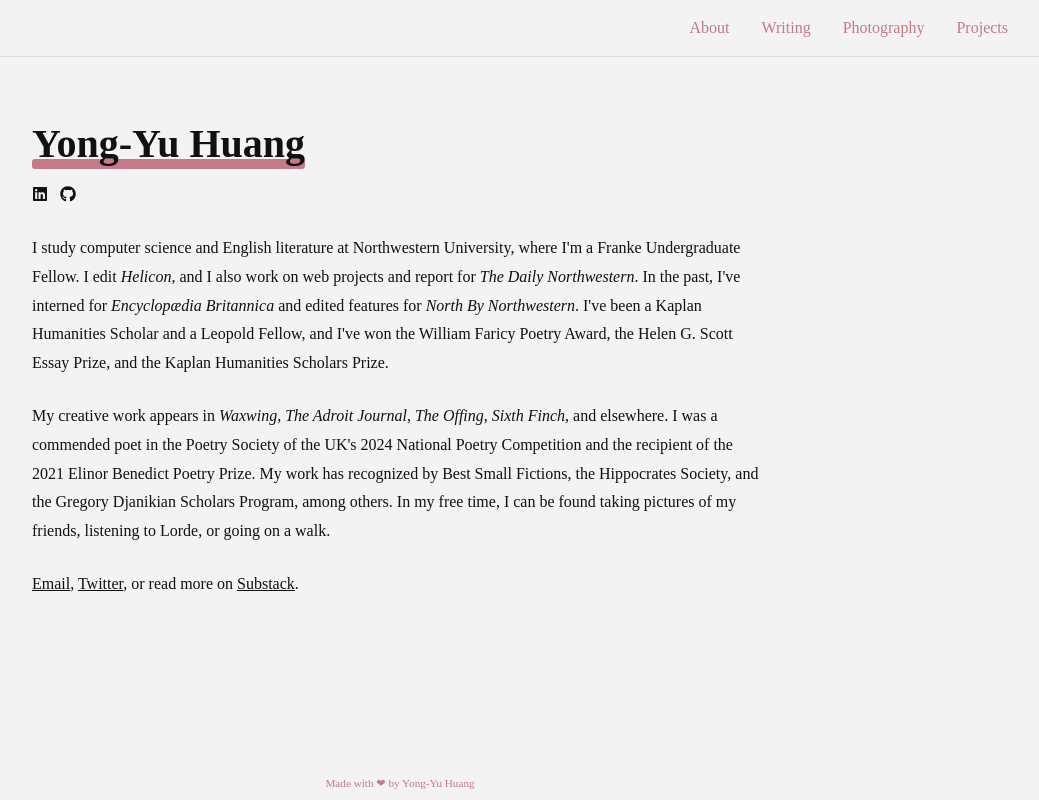
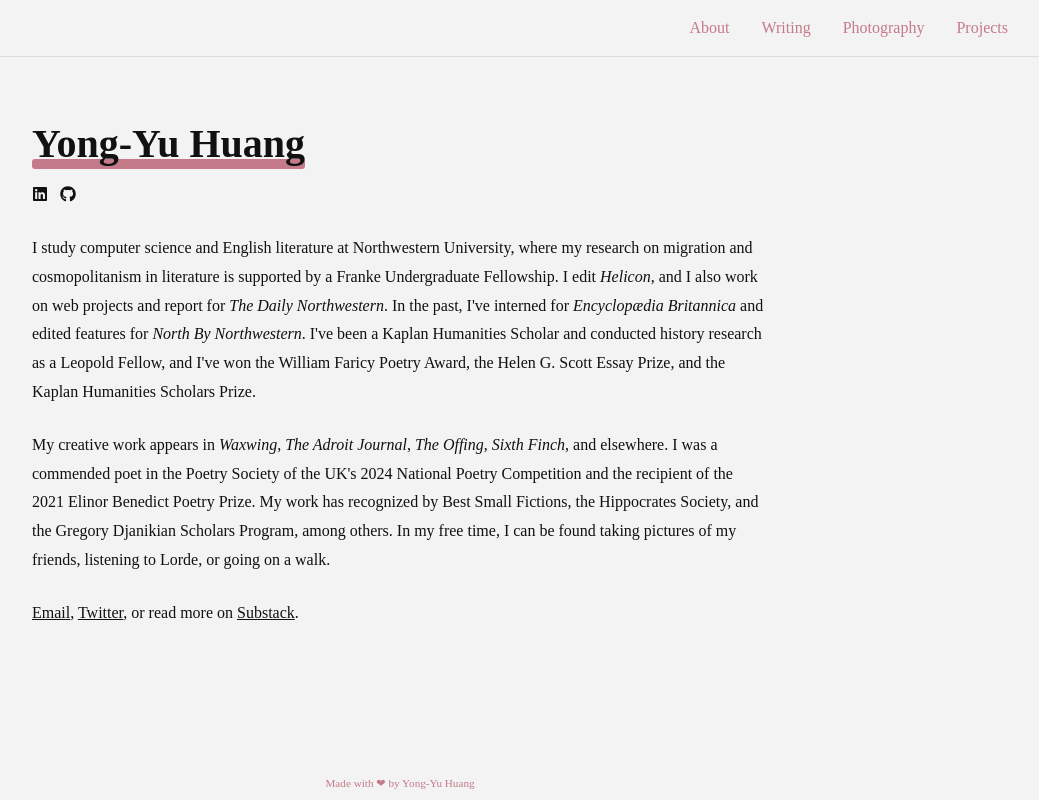
Before and after one commit to yongssh/yongssh.github.io, a Next.js app: page / in a window 1280 px wide. Shown: the whole page, without its empty margins (240-1279 px from the left). Built offline with nearby package versions, Linux system fonts and the light colour scheme; a web font is replaced by a local one.

Commit message:
update bio

```diff
--- a/src/app/components/about.tsx
+++ b/src/app/components/about.tsx
@@ -47,10 +47,10 @@
             visibleIndex >= 0 ? styles.visible : ""
           }`}
         >
-          I study computer science and English literature at Northwestern University, where I&apos;m a Franke Undergraduate Fellow.
+          I study computer science and English literature at Northwestern University, where my research on migration and cosmopolitanism in literature is supported by a Franke Undergraduate Fellowship.
           I edit <em>Helicon</em>, and I also work on web projects and report for <em>The Daily Northwestern</em>.
           In the past, I&apos;ve interned for <em>Encyclopædia Britannica</em> and edited features for <em>North By Northwestern</em>.
-          I&apos;ve been a Kaplan Humanities Scholar and a Leopold Fellow, and I&apos;ve won the William Faricy Poetry Award, the Helen G. Scott Essay Prize, and the Kaplan Humanities Scholars Prize.
+          I&apos;ve been a Kaplan Humanities Scholar and conducted history research as a Leopold Fellow, and I&apos;ve won the William Faricy Poetry Award, the Helen G. Scott Essay Prize, and the Kaplan Humanities Scholars Prize.
         </p>
 
         <p
```
